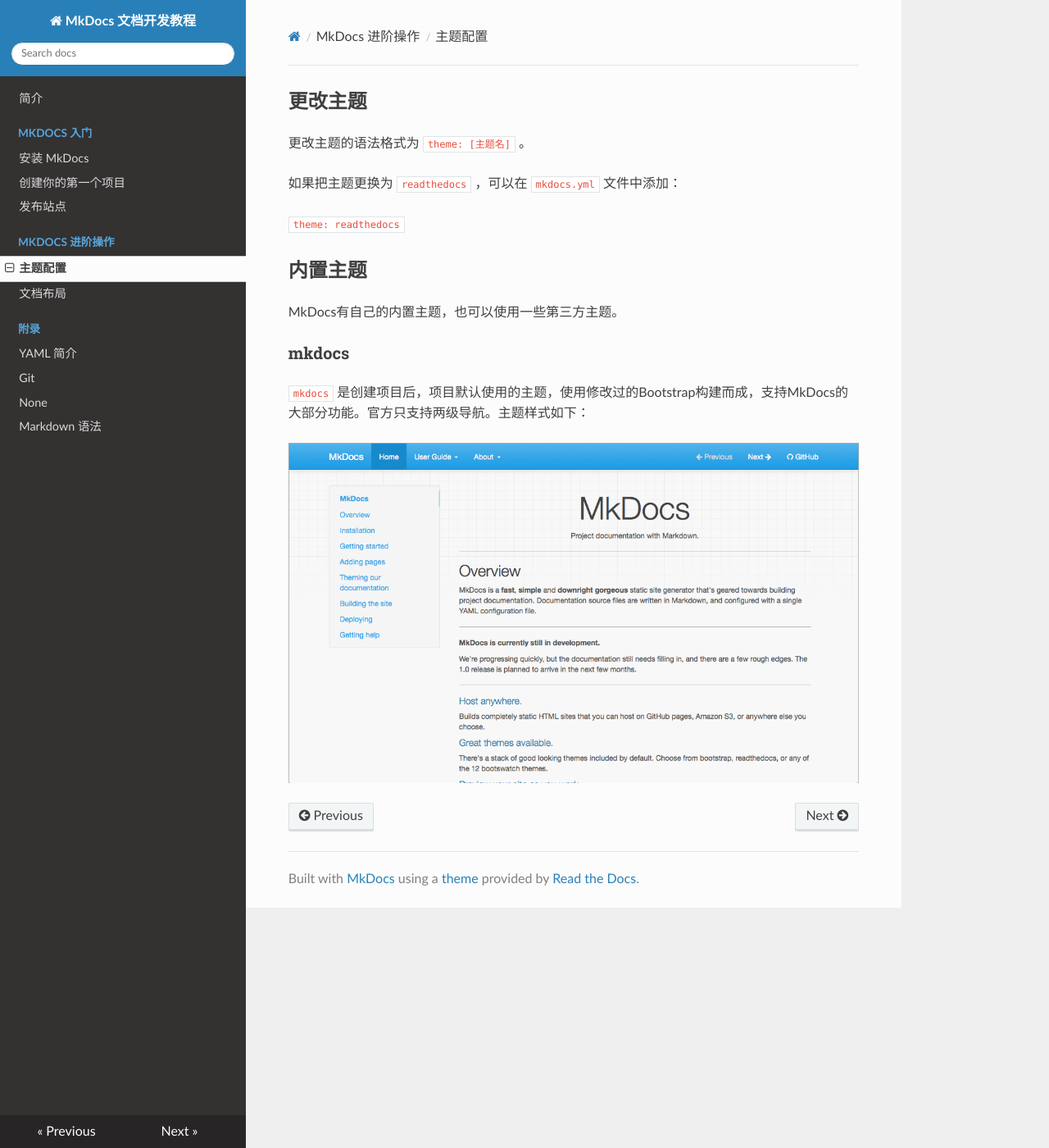
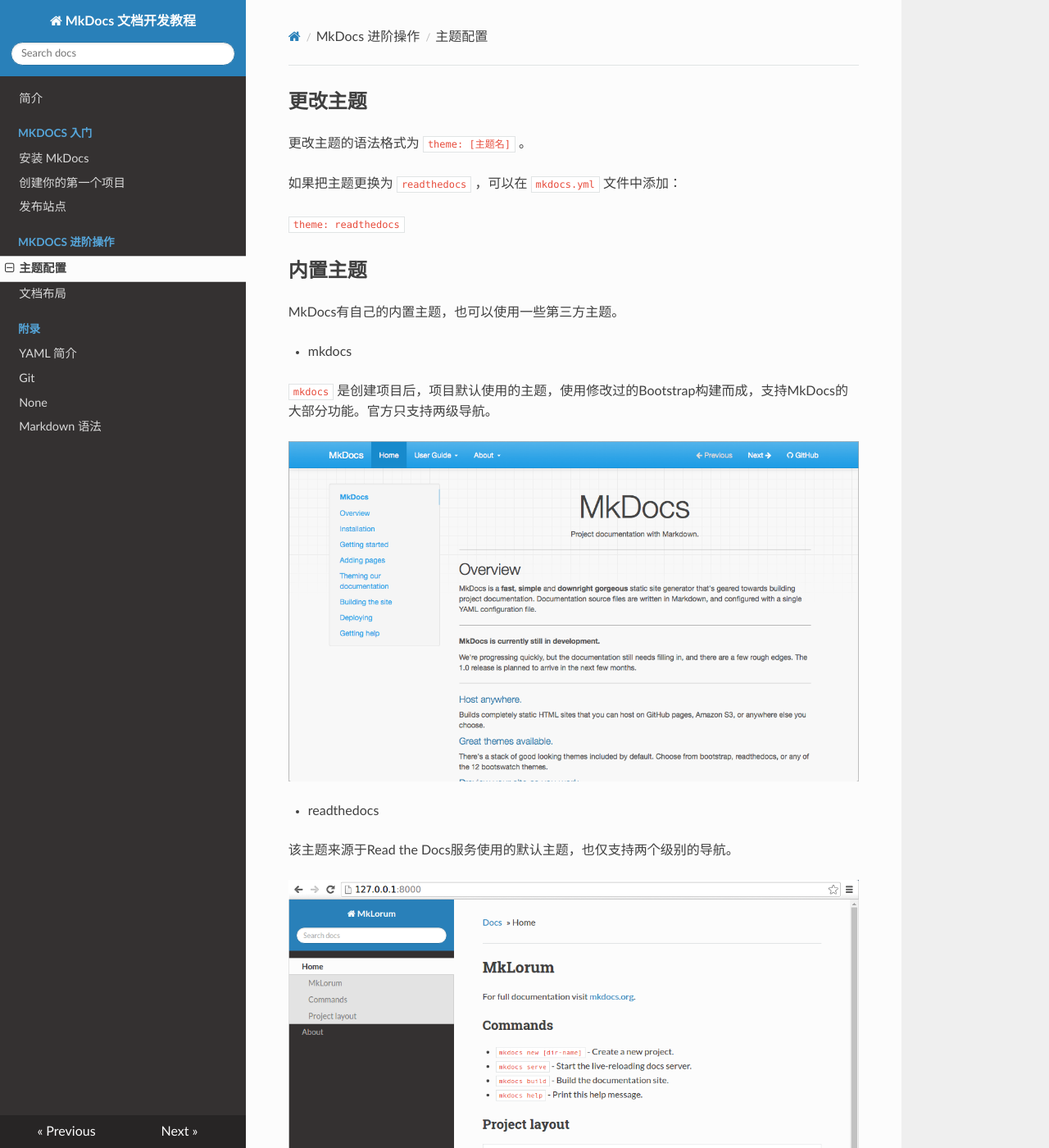
Before and after one commit to MkDocs-Like-Code/mkdocs-tutorial, an MkDocs documentation site: the page built from docs/MkDocs 进阶操作/主题配置.md, in a window 1280 px wide and 1400 px high. Shown: the whole window at 82% size. Built offline with MkDocs 1.6.1, drawn with Linux system fonts in a browser that asks for light colours; nearby versions of some CDN libraries.

```diff
--- a/docs/MkDocs 进阶操作/主题配置.md
+++ b/docs/MkDocs 进阶操作/主题配置.md
@@ -10,8 +10,14 @@
 
 MkDocs有自己的内置主题，也可以使用一些第三方主题。
 
-### mkdocs
+- mkdocs
 
- `mkdocs` 是创建项目后，项目默认使用的主题，使用修改过的Bootstrap构建而成，支持MkDocs的大部分功能。官方只支持两级导航。主题样式如下：
+ `mkdocs` 是创建项目后，项目默认使用的主题，使用修改过的Bootstrap构建而成，支持MkDocs的大部分功能。官方只支持两级导航。
 
 ![mkdocs](mkdocs.png)
+
+- readthedocs
+
+该主题来源于Read the Docs服务使用的默认主题，也仅支持两个级别的导航。
+
+![mkdocs](readthedocs.png)
```
Also changed, not shown: docs/附录/Markdown 语法.md (+78 -0 lines), docs/MkDocs 进阶操作/readthedocs.png (added).
